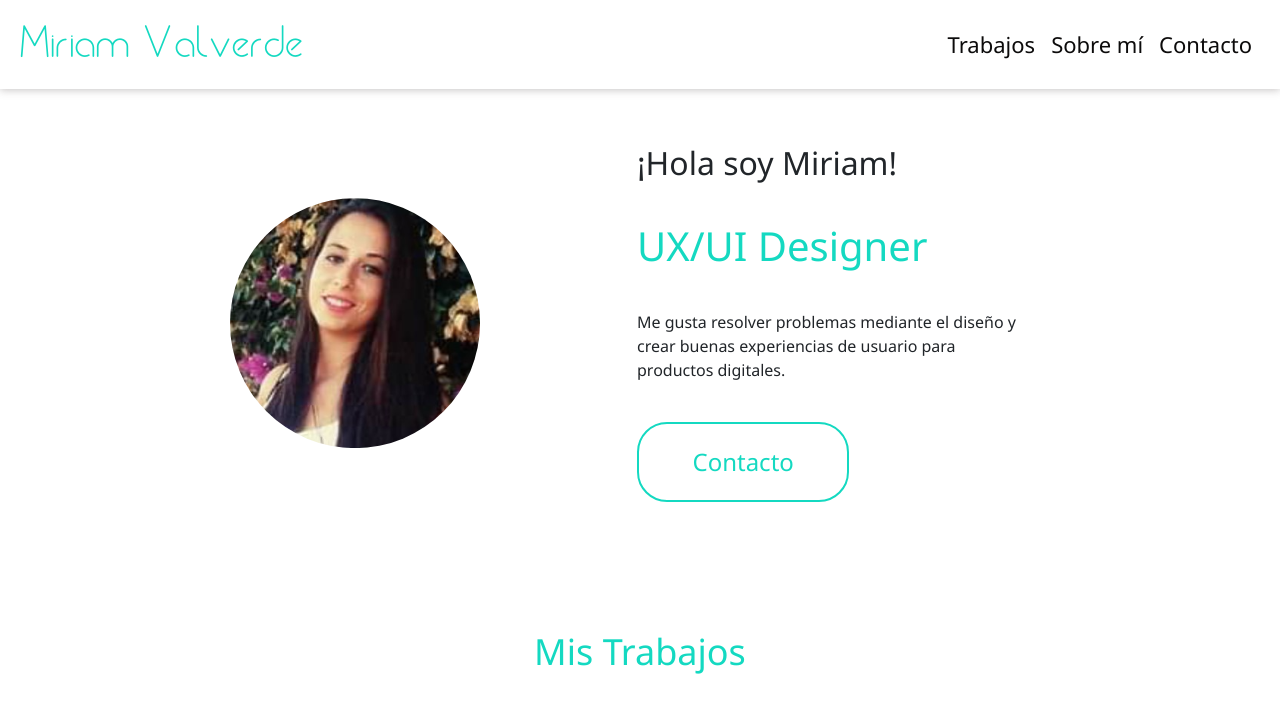
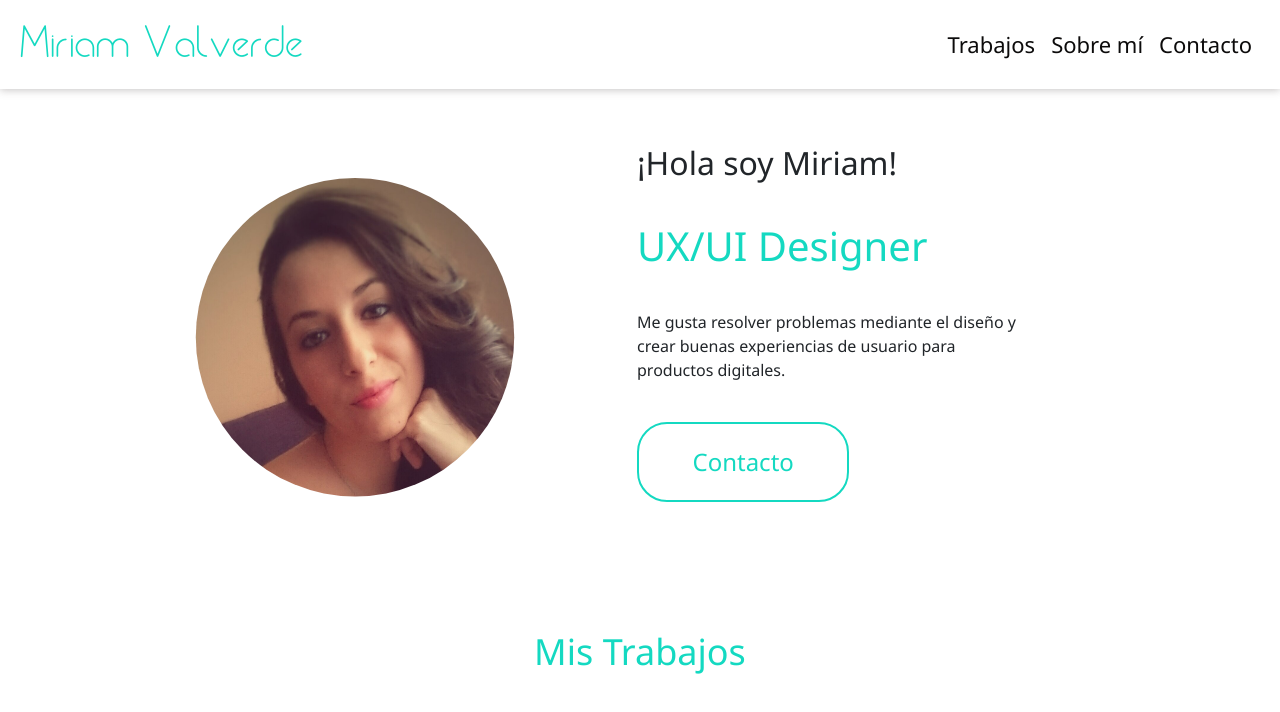
Before and after one commit to MiriamValverde/miriam-design, a website: page index.html in a window 1280 px wide. Shown: the top 712 px of the page. Drawn offline with nearby package versions, Linux system fonts and the light colour scheme.

Commit message:
feat: change image present content

```diff
--- a/index.html
+++ b/index.html
@@ -50,7 +50,7 @@
 
         <div class="col-12 col-sm-4 | d-flex justify-content-center align-items-center">
           <div class="img-present">
-            <img src="images/miriam_valverde.png" class="img-fluid" alt="Miriam Valverde UX/UI Designer">
+            <img src="images/portada-header.jpg" class="img-fluid" alt="Miriam Valverde UX/UI Designer">
           </div>
         </div>
 
--- a/scss/_header.scss
+++ b/scss/_header.scss
@@ -7,7 +7,7 @@ nav.navbar {
   width: 100%;
   z-index: 100;
 
-  & .navbar-toggler:focus{
+  & .navbar-toggler:focus {
     box-shadow: none;
   }
 }
@@ -17,7 +17,7 @@ nav.navbar {
   font-family: var(--font-secondary);
   font-size: 32px;
 
-  &:hover{
+  &:hover {
     color: var(--accent-color);
     transition: all 0.3s ease;
   }
@@ -55,9 +55,14 @@ nav.navbar {
   }
 
   .img-present img {
-    clip-path: circle(50% at 50% 50%);
-    width: 250px;
-    height: 250px;
+    position: relative;
+    top: 15px;
+    clip-path: circle(46% at 50% 43%);
+    width: 320px;
+    height: auto;
+    @media (min-width: 768px) {
+      top: 40px;
+    }
   }
 
   .info-present {
```
Also changed, not shown: css/style.css, images/portada-header.jpg (added), 1 other file.
